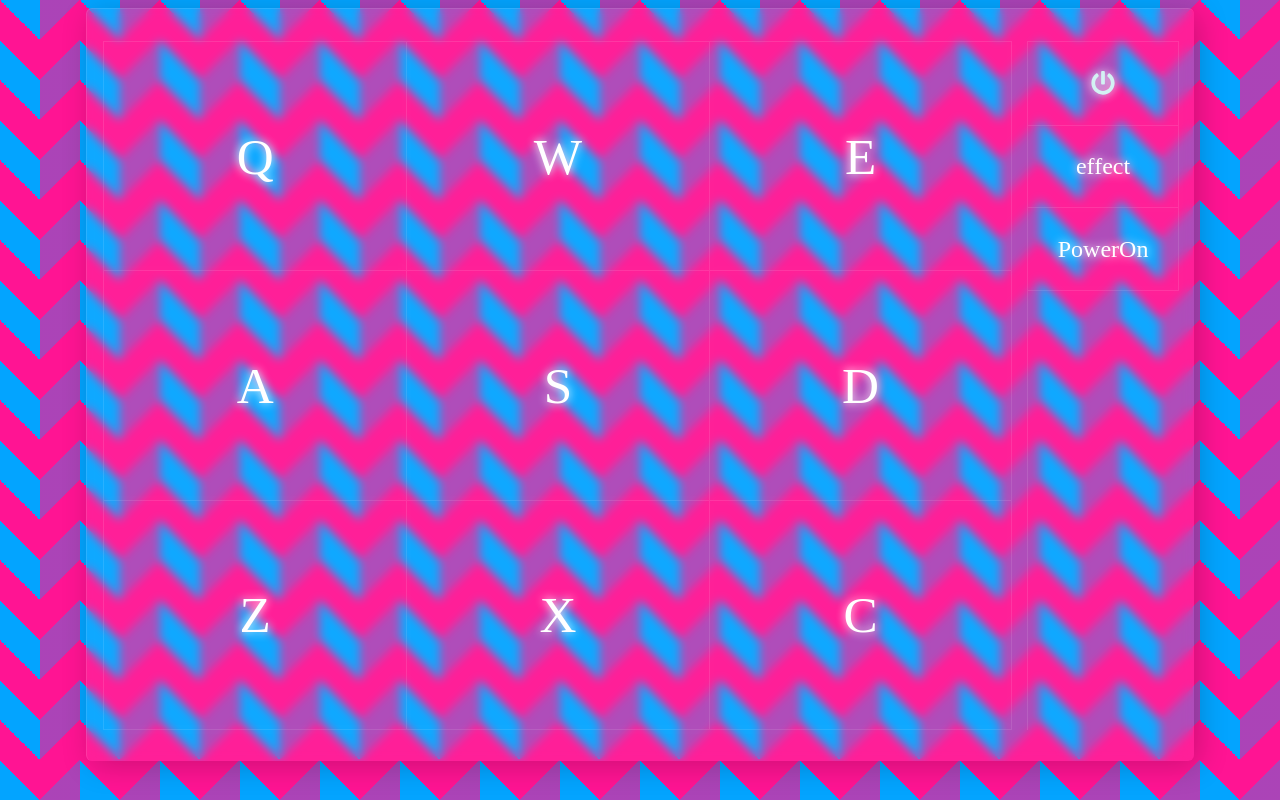
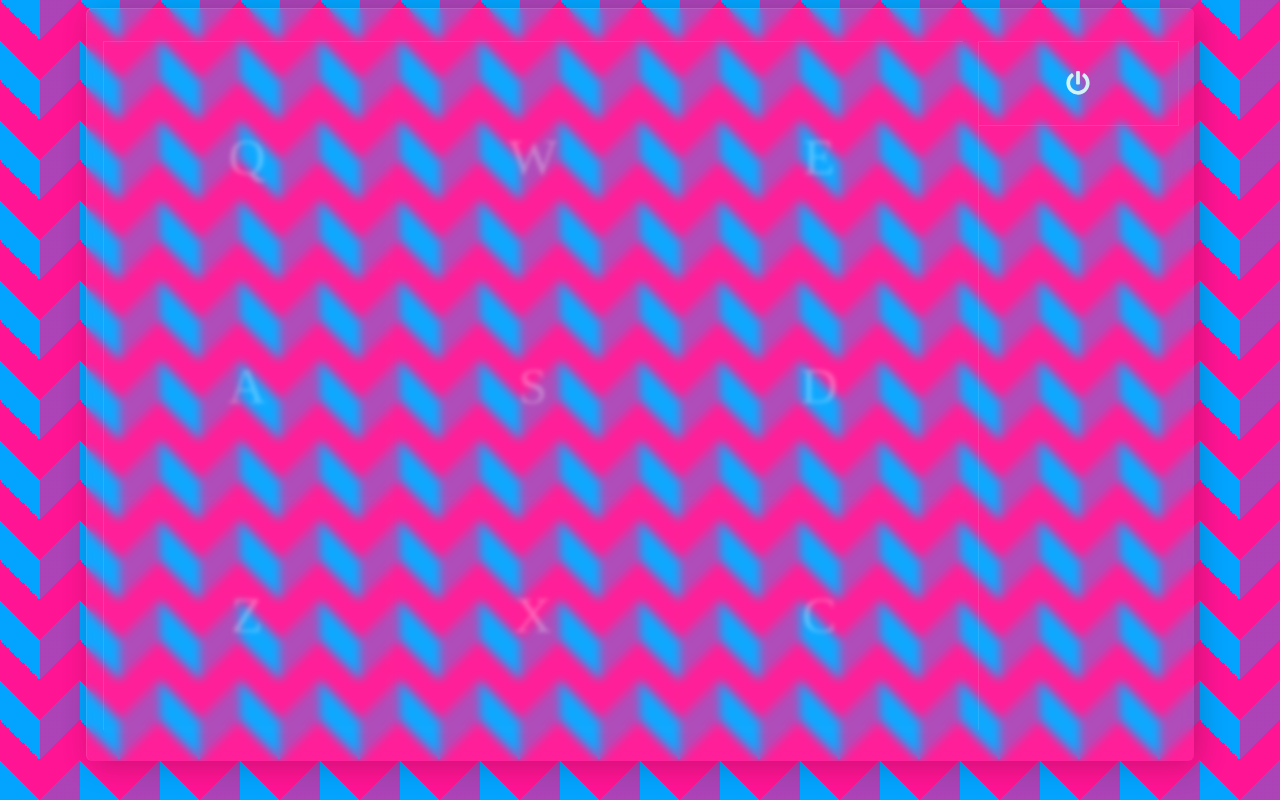
Before and after one commit to Drogmor/fcc-drum-machine, a React (Create React App) app: page / in a window 1280 px wide. Built offline with nearby package versions, Linux system fonts and the light colour scheme.

Commit message:
finished ref on parent

```diff
--- a/src/App.js
+++ b/src/App.js
@@ -1,3 +1,4 @@
+import { useRef } from "react";
 import "./styles.css";
 import { Grid } from "./components/Grid";
 import { Pads } from "./components/Pads";
@@ -7,8 +8,12 @@ import { useEffect, useState } from "react";
 import { Controls } from "./components/Controls";
 
 export default function App() {
-  const [powerOn, setPowerOn] = useState(true);
-  const handlePowerState = () => setPowerOn((powerOn) => !powerOn);
+  const [powerOn, setPowerOn] = useState(false);
+  const childRef = useRef();
+
+  const handlePowerState = () => {
+    setPowerOn((powerOn) => !powerOn);
+  };
   let code = [
     "KeyQ",
     "KeyW",
@@ -26,9 +31,12 @@ export default function App() {
     function downHandler(e) {
       const sample = document.querySelector(`[kcode="${e.code}"]`);
       if (code.includes(e.code) && sample.hasAttribute("src")) {
+        childRef.current.setShow(sample.parentElement.getAttribute("id"));
         sample.currentTime = 0;
         sample.play();
-      } else return null;
+      } else {
+        childRef.current.setShow("Power On");
+      }
     }
     // If released key is our target key then set to false
     const upHandler = (e) => {
@@ -55,6 +63,7 @@ export default function App() {
           {SB1.map((soundbank) => {
             return powerOn ? (
               <DrumPad
+                active
                 key={soundbank.sampleName}
                 id={soundbank.id}
                 keypress={soundbank.keyPress}
@@ -76,7 +85,16 @@ export default function App() {
             );
           })}
         </Pads>
-        <Controls></Controls>
+        {powerOn ? (
+          <Controls
+            childRef={childRef}
+            onClick={handlePowerState}
+            active
+            text="sample"
+          ></Controls>
+        ) : (
+          <Controls onClick={handlePowerState} text="sample"></Controls>
+        )}
       </Grid>
     </div>
   );
--- a/src/components/Controls/Controls.js
+++ b/src/components/Controls/Controls.js
@@ -1,3 +1,4 @@
+import { useState, useImperativeHandle, forwardRef, useRef } from "react";
 import styled, { keyframes } from "styled-components";
 import { FontAwesomeIcon } from "@fortawesome/react-fontawesome";
 import { faPowerOff } from "@fortawesome/free-solid-svg-icons";
@@ -12,6 +13,7 @@ const StyledControls = styled.div`
   flex-direction: column;
   flex-wrap: nowrap;
   justify-content: flex-start;
+  justify-items: stretch;
   align-content: left;
 `;
 
@@ -39,7 +41,7 @@ const StyledControlBtn = styled.button`
   border-right: 1px solid rgba(255, 255, 255, 0.1);
   position: relative;
   overflow: hidden;
-  filter: drop-shadow(0 0 5px #fff);
+  filter: ${(props) => (props.active ? "drop-shadow(0 0 5px #fff)" : "none")};
   transition: all 0.05s ease-in-out;
   padding: 1.2em;
   :hover {
@@ -55,12 +57,12 @@ const StyledControlBtn = styled.button`
 
 const StyledDisplay = styled.div`
   font-family: "Bungee";
+  font-size: 24px;
+  line-height: 24px;
   background: transparent;
   color: ${(props) => props.textColor || "#fff"};
   font-weight: 400;
   cursor: pointer;
-  font-size: 24px;
-  line-height: 24px;
   user-select: none;
   border-top: none;
   border-left: none;
@@ -68,31 +70,54 @@ const StyledDisplay = styled.div`
   border-right: 1px solid rgba(255, 255, 255, 0.1);
   position: relative;
   overflow: hidden;
-  filter: drop-shadow(0 0 5px #fff);
+  filter: ${(props) =>
+    props.active
+      ? "drop-shadow(0 0 5px #fff) opacity(100%) blur(0px)"
+      : "blur(2px) opacity(30%)"};
   transition: all 0.05s ease-in-out;
   padding: 1.2em;
 `;
 
-const ControlBtn = ({ name, onClick, children }) => {
+const ControlBtn = ({ name, onClick, active, children }) => {
   return (
-    <StyledControlBtn onClick={onClick}>
+    <StyledControlBtn active={active} onClick={onClick}>
       {name}
       {children}
     </StyledControlBtn>
   );
 };
 
-const ControlDisplay = ({ text, id }) => {
-  return <StyledDisplay id={id}>{text}</StyledDisplay>;
-};
+const ControlDisplay = forwardRef(({ active, id }, ref) => {
+  const [showEffect, setShowEffect] = useState({
+    show: false,
+    value: ""
+  });
+  const setValueRef = useRef();
 
-export const Controls = ({ id, children }) => (
+  useImperativeHandle(ref, () => ({
+    setShow(v) {
+      console.log(showEffect.value);
+      setShowEffect({
+        show: (show) => !show,
+        value: v
+      });
+      console.log(showEffect.value);
+    }
+  }));
+
+  return (
+    <StyledDisplay ref={setValueRef} active={active} id={id}>
+      {showEffect.value}
+    </StyledDisplay>
+  );
+});
+
+export const Controls = ({ id, active, onClick, text, childRef, children }) => (
   <StyledControls id={id}>
-    <ControlBtn>
+    <ControlBtn active={active} onClick={onClick}>
       <FontAwesomeIcon size="24px" icon={faPowerOff} />
     </ControlBtn>
-    <ControlDisplay id="display" text="effect" />
-    <ControlBtn name="PowerOn" />
+    <ControlDisplay id={id} active={active} text={text} ref={childRef} />
     {children}
   </StyledControls>
 );
--- a/src/components/DrumPad/DrumPad.js
+++ b/src/components/DrumPad/DrumPad.js
@@ -1,5 +1,5 @@
 import { useEffect, useState } from "react";
-import styled, { keyframes } from "styled-components";
+import styled, { css, keyframes } from "styled-components";
 
 const DrumPadWrapper = styled.div`
   background: transparent;
@@ -30,15 +30,6 @@ const rippleEffect = keyframes`
 }
 `;
 
-const neon = keyframes`
-  from {
-    text-shadow: 0 0 5px #fff, 0 0 10px #fff, 0 0 15px #fff, 0 0 20px #FF1177, 0 0 35px #FF1177, 0 0 40px #FF1177, 0 0 50px #FF1177, 0 0 75px #FF1177;
-  }
-  to {
-    text-shadow: 0 0 10px #fff, 0 0 20px #fff, 0 0 30px #fff, 0 0 40px #FF1177, 0 0 70px #FF1177, 0 0 80px #FF1177, 0 0 100px #FF1177, 0 0 150px #FF1177;
-  }
-}
-`;
 const neon2 = keyframes`
   from {
     filter: drop-shadow(0 0 5px #fff)
@@ -62,15 +53,23 @@ const StyledDrumPad = styled.button`
   border-right: 1px solid rgba(255, 255, 255, 0.1);
   position: relative;
   overflow: hidden;
-  /* text-shadow: 0 0 3px #fff, 0 0 5px #fff, 0 0 10px #fff, 0 0 15px #ff1177,
-    0 0 20px #ff1177, 0 0 30px #ff1177, 0 0 40px #ff1177, 0 0 55px #ff1177; */
-  filter: drop-shadow(0 0 5px #fff);
+  filter: ${(props) =>
+    props.active
+      ? "drop-shadow(0 0 5px #fff) opacity(100%) blur(0px)"
+      : "blur(2px) opacity(30%)"};
   transition: all 0.2s linear;
   :hover {
-    background: rgba(255, 255, 255, 0.05);
-    border-bottom: inset 2px solid rgba(255, 255, 255, 0.1);
-    border-right: inset 2px solid rgba(255, 255, 255, 0.1);
-    animation: ${neon2} 1s ease-in-out infinite alternate;
+    background: ${(props) => (props.active ? "rgba(255, 255, 255, 0.05)" : "")};
+    border-bottom: ${(props) =>
+      props.active ? "inset 2px solid rgba(255, 255, 255, 0.1)" : ""};
+    border-right: ${(props) =>
+      props.active ? "inset 2px solid rgba(255, 255, 255, 0.1)" : ""};
+    animation: ${(props) =>
+      props.active
+        ? css`
+            ${neon2} 1s ease-in-out infinite alternate
+          `
+        : "none"};
   }
   :focus {
     outline: none;
@@ -89,6 +88,7 @@ const StyledDrumPad = styled.button`
 `;
 
 export const DrumPad = ({
+  active,
   id,
   audioId,
   onClick,
@@ -133,6 +133,7 @@ export const DrumPad = ({
     <DrumPadWrapper position={keyPress}>
       <StyledDrumPad
         id={id}
+        active={active}
         className="drum-pad"
         textColor="#fff"
         onClick={handleClick}
--- a/src/components/Grid/Grid.js
+++ b/src/components/Grid/Grid.js
@@ -12,7 +12,7 @@ const StyledGrid = styled.div`
   width: 85%;
   margin: 0 auto;
   overflow: hidden;
-  grid-template-columns: 1fr auto;
+  grid-template-columns: 1fr 200px;
   grid-template-rows: min-content 1fr min-content;
   gap: 01em 01em;
   grid-template-areas:
```
